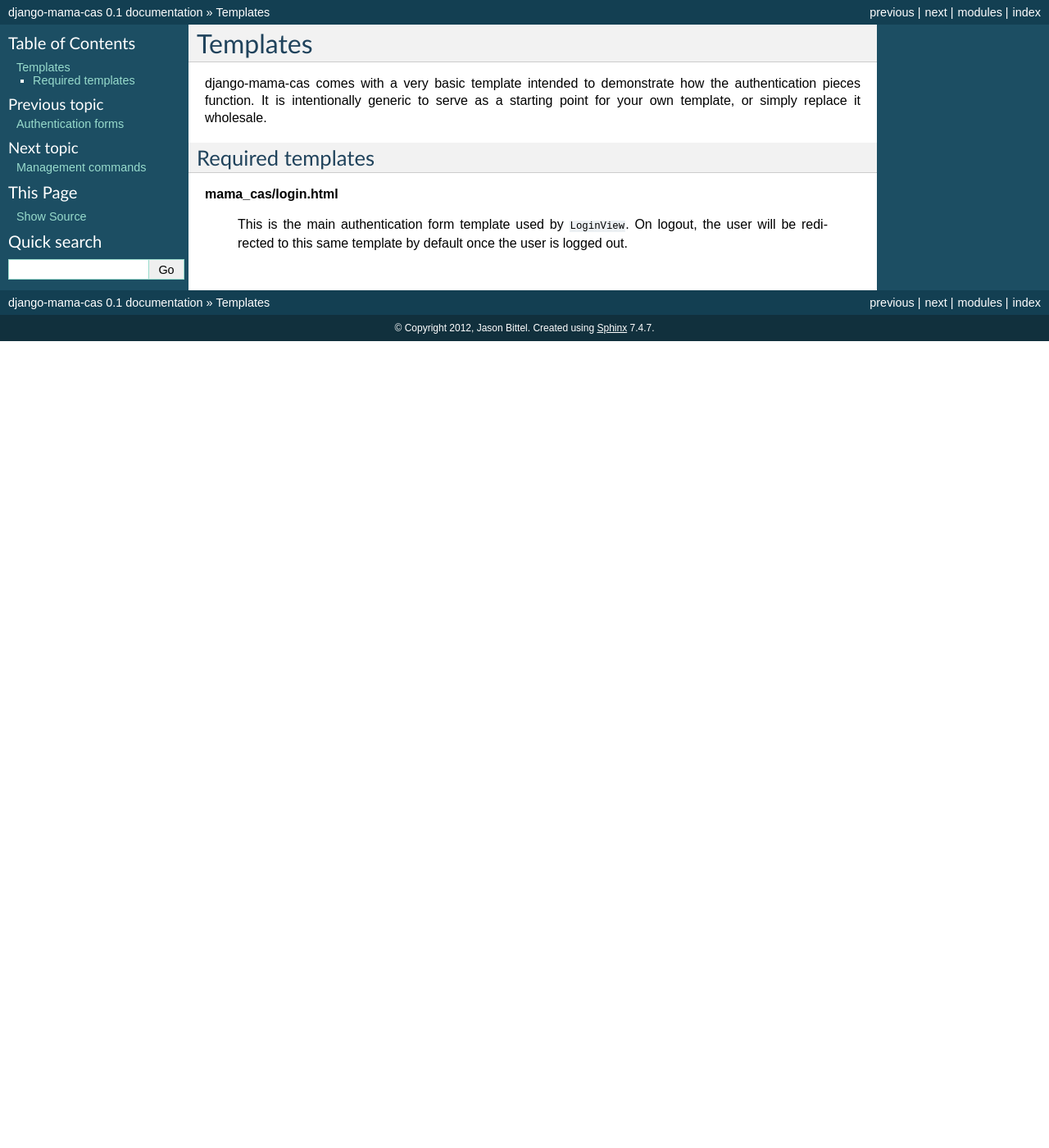
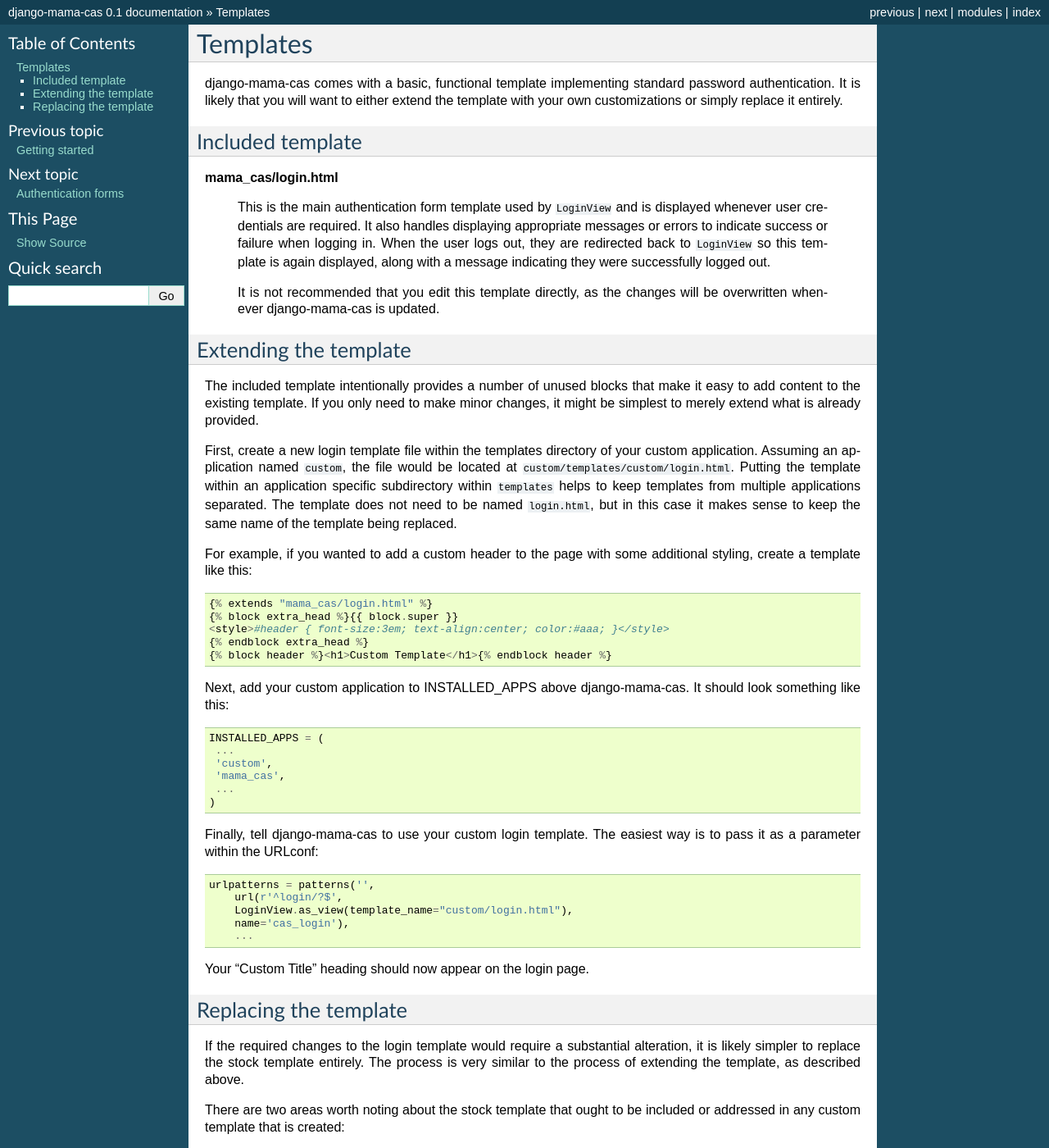
Before and after one commit to jbittel/django-mama-cas, a Sphinx documentation site: the page built from docs/templates.rst, in a window 1280 px wide and 1400 px high. Shown: the whole window at 82% size. Built offline with Sphinx 7.4.7, drawn with Linux system fonts in a browser that asks for light colours; some of the changed text lies outside the part shown.

```diff
--- a/docs/templates.rst
+++ b/docs/templates.rst
@@ -3,15 +3,88 @@
 Templates
 =========
 
-django-mama-cas comes with a very basic template intended to demonstrate how
-the authentication pieces function. It is intentionally generic to serve as
-a starting point for your own template, or simply replace it wholesale.
+django-mama-cas comes with a basic, functional template implementing standard
+password authentication. It is likely that you will want to either extend the
+template with your own customizations or simply replace it entirely.
 
-Required templates
-------------------
+Included template
+-----------------
 
 **mama_cas/login.html**
 
-   This is the main authentication form template used by ``LoginView``. On
-   logout, the user will be redirected to this same template by default once
-   the user is logged out.
+   This is the main authentication form template used by ``LoginView`` and
+   is displayed whenever user credentials are required. It also handles
+   displaying appropriate messages or errors to indicate success or failure
+   when logging in. When the user logs out, they are redirected back to
+   ``LoginView`` so this template is again displayed, along with a message
+   indicating they were successfully logged out.
+
+   It is not recommended that you edit this template directly, as the changes
+   will be overwritten whenever django-mama-cas is updated.
+
+Extending the template
+----------------------
+
+The included template intentionally provides a number of unused blocks that
+make it easy to add content to the existing template. If you only need to
+make minor changes, it might be simplest to merely extend what is already
+provided.
+
+First, create a new login template file within the templates directory of
+your custom application. Assuming an application named ``custom``, the file
+would be located at ``custom/templates/custom/login.html``. Putting the
+template within an application specific subdirectory within ``templates``
+helps to keep templates from multiple applications separated. The template
+does not need to be named ``login.html``, but in this case it makes sense
+to keep the same name of the template being replaced.
+
+For example, if you wanted to add a custom header to the page with some
+additional styling, create a template like this::
+
+   {% extends "mama_cas/login.html" %}
+   {% block extra_head %}{{ block.super }}
+   <style>#header { font-size:3em; text-align:center; color:#aaa; }</style>
+   {% endblock extra_head %}
+   {% block header %}<h1>Custom Template</h1>{% endblock header %}
+
+Next, add your custom application to INSTALLED_APPS above django-mama-cas. It
+should look something like this::
+
+   INSTALLED_APPS = (
+    ...
+    'custom',
+    'mama_cas',
+    ...
+   )
+
+Finally, tell django-mama-cas to use your custom login template. The easiest
+way is to pass it as a parameter within the URLconf::
+
+   urlpatterns = patterns('',
+       url(r'^login/?$',
+       LoginView.as_view(template_name="custom/login.html"),
+       name='cas_login'),
+       ...
+
+Your "Custom Title" heading should now appear on the login page.
+
+Replacing the template
+----------------------
+
+If the required changes to the login template would require a substantial
+alteration, it is likely simpler to replace the stock template entirely. The
+process is very similar to the process of extending the template, as described
+above.
+
+There are two areas worth noting about the stock template that ought to be
+included or addressed in any custom template that is created:
+
+**Messages**
+   The ``messages`` framework is used to display information about the user's
+   logged in or logged out status. When the message contains HTML, it is
+   passed to the template with a ``safe`` tag so the message can be rendered
+   appropriately and the HTML is not stripped.
+
+**Non-field errors**
+   The ``non_field_errors`` on the form must be displayed as that is how the
+   user is informed of authentication failures and other login problems.
```
Also changed, not shown: docs/forms.rst (+8 -8 lines), docs/getting-started.rst (+40 -19 lines), docs/index.rst (+4 -4 lines), docs/management-commands.rst (+6 -5 lines), docs/protocol.rst (+29 -9 lines).
